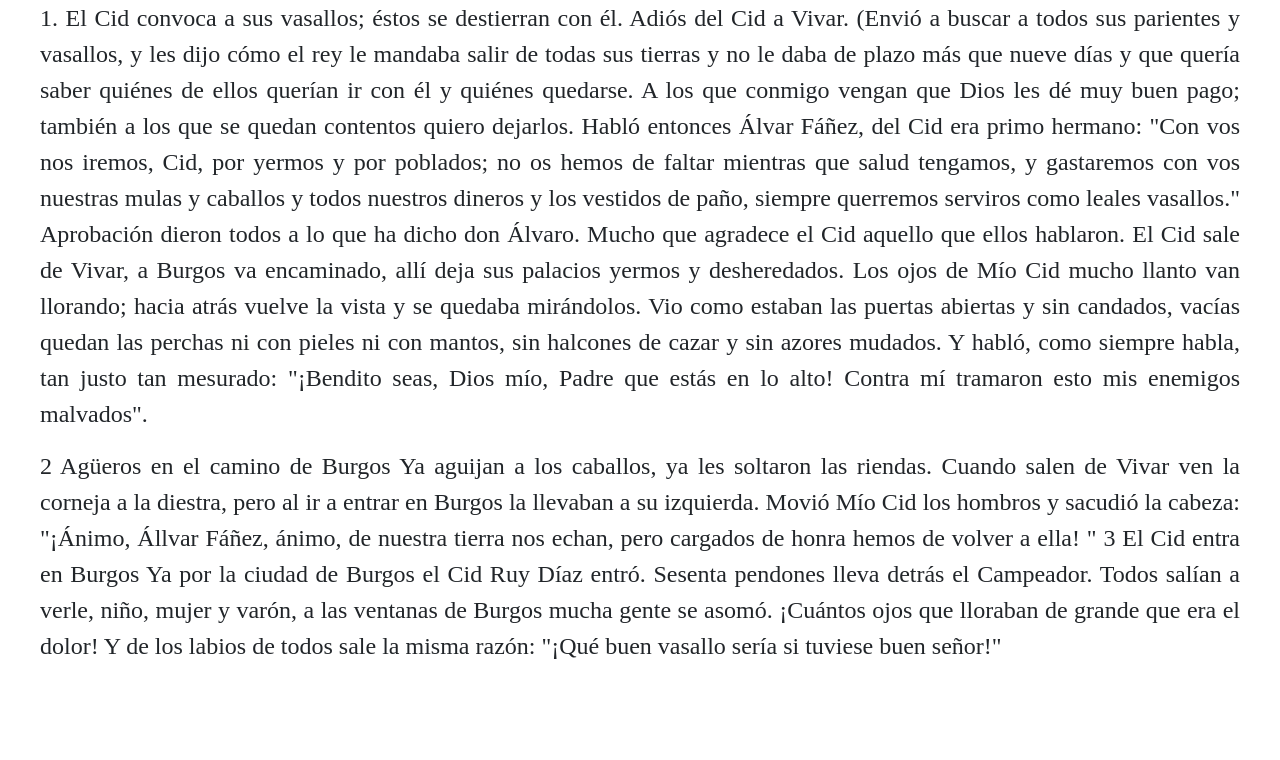
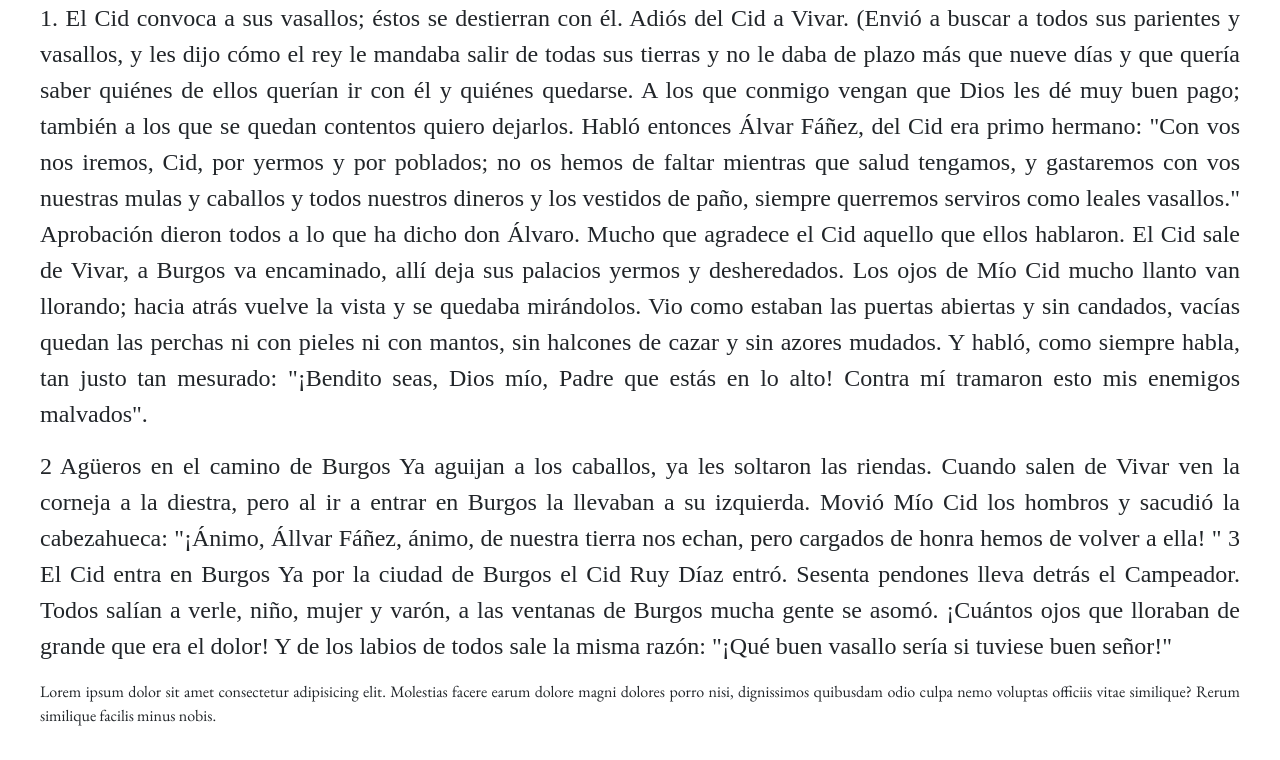
Before and after one commit to YurisDebali/YugabrismWeb, a website: page views/digamosleGit.html in a window 1280 px wide. Drawn offline with nearby package versions, Linux system fonts and the light colour scheme.

Commit message:
agregar un lorem

```diff
--- a/views/digamosleGit.html
+++ b/views/digamosleGit.html
@@ -57,7 +57,7 @@ Agüeros en el camino de Burgos
 Ya aguijan a los caballos, ya les soltaron las riendas.
 Cuando salen de Vivar ven la corneja a la diestra,
 pero al ir a entrar en Burgos la llevaban a su izquierda.
-Movió Mío Cid los hombros y sacudió la cabeza:
+Movió Mío Cid los hombros y sacudió la cabezahueca:
 "¡Ánimo, Állvar Fáñez, ánimo, de nuestra tierra nos echan,
 pero cargados de honra hemos de volver a ella! "
 3
@@ -75,7 +75,10 @@ Y de los labios de todos sale la misma razón:
 
 
 
+<div>
 
+ <p>Lorem ipsum dolor sit amet consectetur adipisicing elit. Molestias facere earum dolore magni dolores porro nisi, dignissimos quibusdam odio culpa nemo voluptas officiis vitae similique? Rerum similique facilis minus nobis.</p>
+</div>
 
 
 
```
